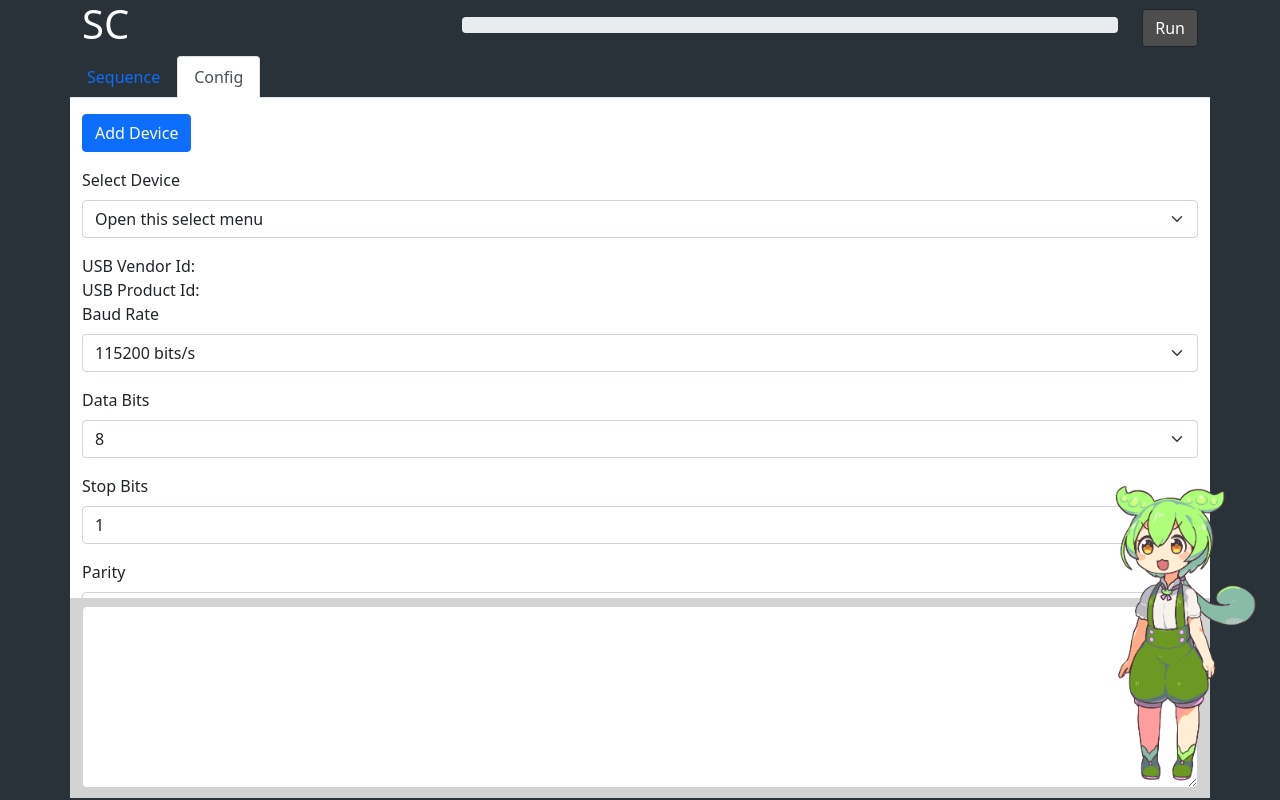
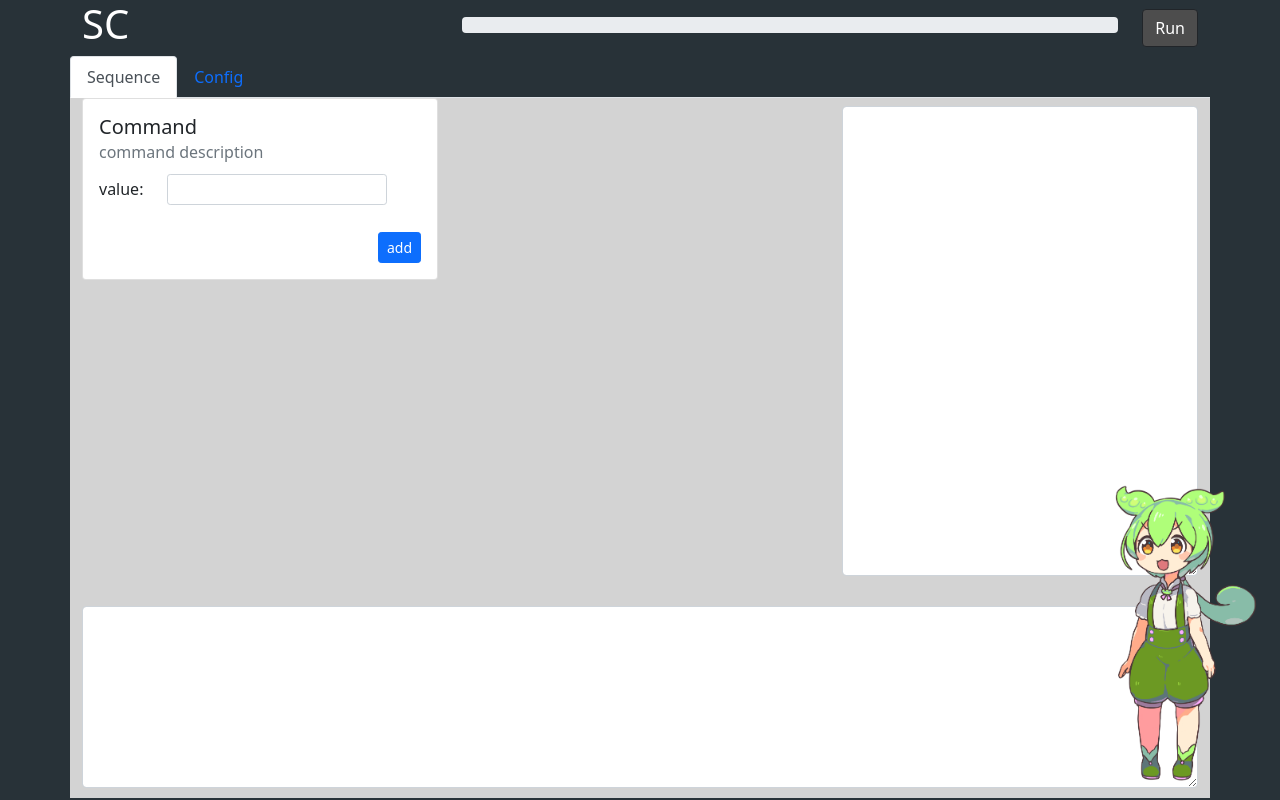
Before and after one commit to kyuvie/SerialWriter, a Next.js app: page / in a window 1280 px wide. Built offline with nearby package versions, Linux system fonts and the light colour scheme.

Commit message:
add transition function to set tab home

```diff
--- a/pages/index.js
+++ b/pages/index.js
@@ -21,7 +21,8 @@ class Home extends React.Component {
     super(props)
     this.state = {
       middleCards: new Map(),
-      frontCards: new Map()
+      frontCards: new Map(),
+      activeTabKey: 'home',
     }
 
     this.addToMiddleCards = this.addToMiddleCards.bind(this)
@@ -42,15 +43,17 @@ class Home extends React.Component {
 
   addDeviceCard(data) {
     this.id += 1
-     const ref = createRef()
-    const middleCard = <MiddleCard ref={ref} key={this.id} id={this.id} deleteFunc={this.deleteMiddleCardCallback} data={data}/>
+    const ref = createRef()
+    const middleCard = <MiddleCard ref={ref} key={this.id} id={this.id} deleteFunc={this.deleteMiddleCardCallback} data={data} />
 
     this.setState(
       (state, props) => {
-        return { middleCards: state.middleCards.set(this.id, { ref, middleCard }) }
+        return {
+          middleCards: state.middleCards.set(this.id, { ref, middleCard }),
+          activeTabKey: 'home',
+         }
       }
     )
-
 
   }
 
@@ -65,6 +68,12 @@ class Home extends React.Component {
         return { middleCards: state.middleCards.set(this.id, { ref, middleCard }) }
       }
     )
+  }
+
+  setTabKey(key) {
+    this.setState({
+      activeTabKey: key
+    })
   }
 
   async asyncRun() {
@@ -174,7 +183,7 @@ class Home extends React.Component {
               </div>
             </div>
             <div className="row">
-              <Tabs defaultActiveKey="profile" id="uncontrolled-tab-example">
+              <Tabs defaultActiveKey='home' activeKey={this.state.activeTabKey} onSelect={(k) => this.setTabKey(k)} id="uncontrolled-tab-example">
                 <Tab eventKey="home" title="Sequence">
                   <div className="row">
                     <div className="col-4" style={{ height: "500px", backgroundColor: "#d3d3d3" }}>
@@ -206,7 +215,7 @@ class Home extends React.Component {
                     </div>
                   </div>
                 </Tab>
-                <Tab eventKey="profile" title="Config" style={{ backgroundColor: "white" }}>
+                <Tab eventKey="config" title="Config" style={{ backgroundColor: "white" }}>
                   <div className="row">
                     <div className="col-12" style={{ backgroundColor: "white" }}>
                       <div
```
